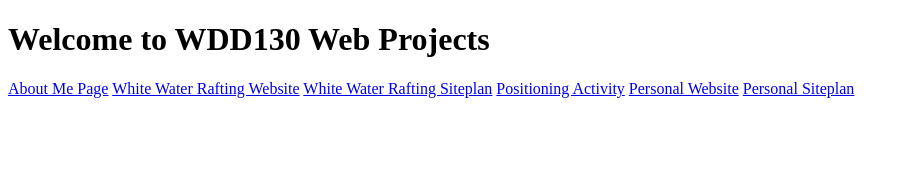
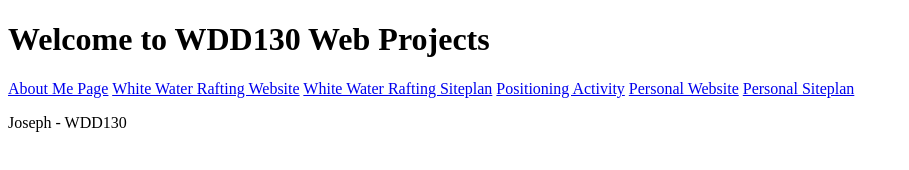
Before and after one commit to joshqla/wdd130, a plain HTML site: page index2.html in a window 1280 px wide. Shown: the whole page, without its empty margins (0-909 px from the left). Drawn offline with Linux system fonts and the light colour scheme.

Commit message:
Testing name change

```diff
--- a/index2.html
+++ b/index2.html
@@ -15,5 +15,6 @@
       <a href="#">Personal Website</a>
       <a href="#">Personal Siteplan</a>
     </nav>
+    <p>Joseph - WDD130</p>
 </body>
 </html>
```
